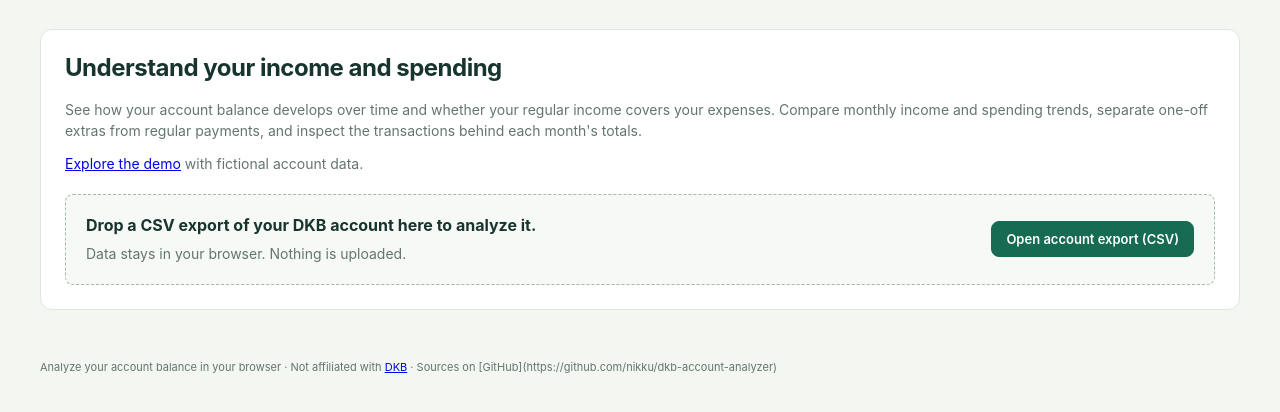
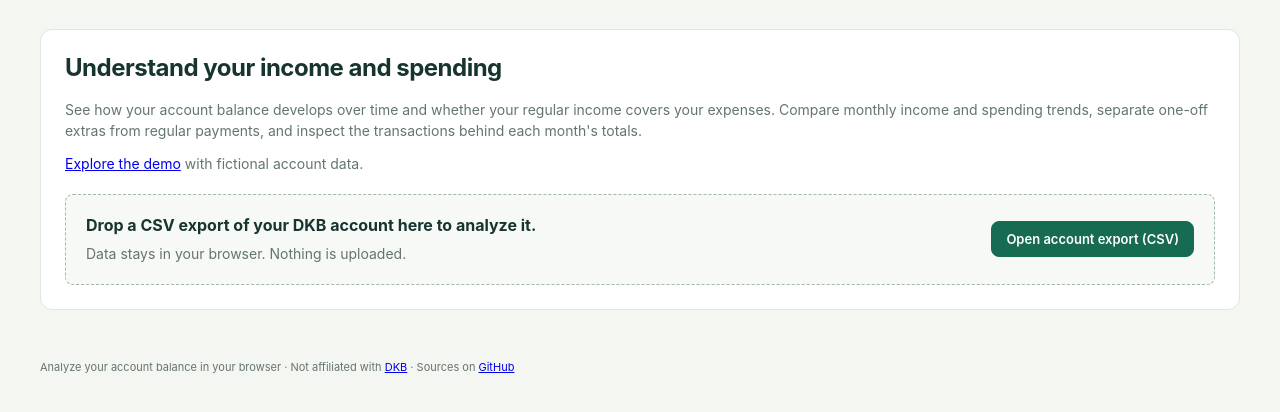
Before and after one commit to nikku/dkb-account-analyzer, a website with bundled scripts: page public/index.html in a window 1280 px wide. Shown: the part 84-496 px from the top of the page. Built offline with nearby package versions, Linux system fonts and the light colour scheme.

Commit message:
fix: correct footer

```diff
--- a/public/index.html
+++ b/public/index.html
@@ -67,6 +67,6 @@
       </form>
     </dialog>
   </main>
-  <footer>Analyze your account balance in your browser · Not affiliated with <a href="https://www.dkb.de/">DKB</a> · Sources on [GitHub](https://github.com/nikku/dkb-account-analyzer)</footer>
+  <footer>Analyze your account balance in your browser · Not affiliated with <a href="https://www.dkb.de/">DKB</a> · Sources on <a href="https://github.com/nikku/dkb-account-analyzer">GitHub</a></footer>
 </body>
 </html>
```
